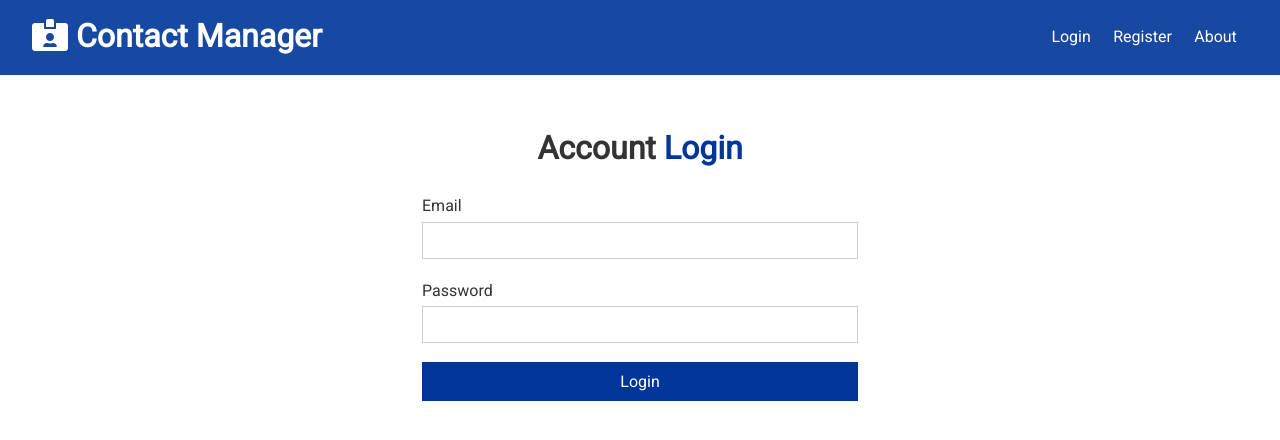
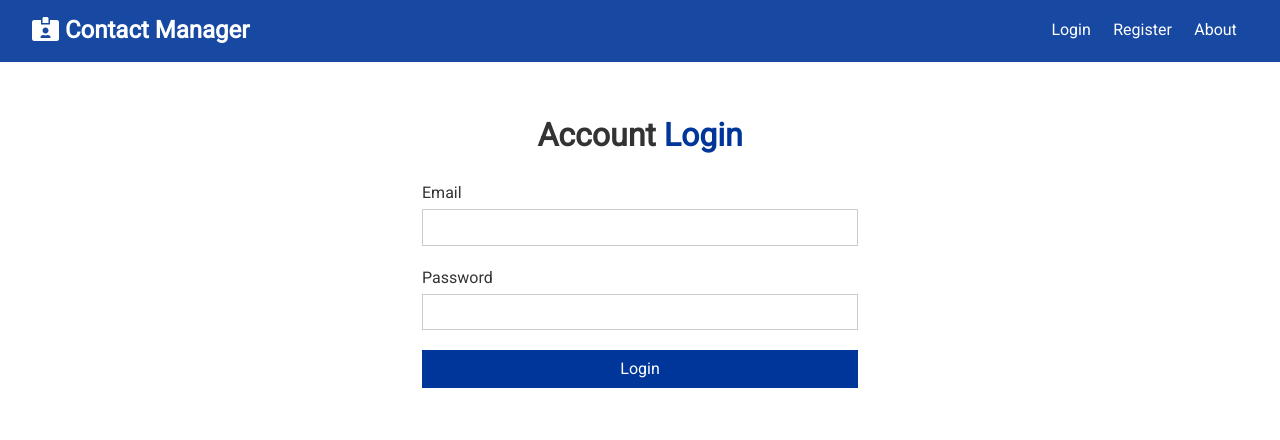
Before and after one commit to Pratham82/Contact-manager, a React (Create React App) app in the folder client/: page /login in a window 1280 px wide. Shown: the top 440 px of the page. Built offline with nearby package versions, Linux system fonts and the light colour scheme.

Commit message:
Updated Navbar

```diff
--- a/client/src/components/layout/Navbar.js
+++ b/client/src/components/layout/Navbar.js
@@ -2,14 +2,19 @@ import React, { Fragment, useContext } from 'react'
 import PropTypes from 'prop-types'
 import { Link } from 'react-router-dom'
 import AuthContext from '../../contexts/auth/authContext'
+import ContactContext from '../../contexts/contact/contactContext'
 
 const Navbar = ({ title, icon }) => {
   const authContext = useContext(AuthContext)
+  const contactContext = useContext(ContactContext)
 
   const { isAuthenticated, logout, user } = authContext
+  const { clearContacts } = contactContext
 
-  const onLogout = () => logout()
-
+  const onLogout = () => {
+    logout()
+    clearContacts()
+  }
   const authLinks = (
     <Fragment>
       <li>
@@ -40,9 +45,9 @@ const Navbar = ({ title, icon }) => {
 
   return (
     <div className="navbar bg-primary">
-      <h1>
+      <h2>
         <i className={icon} /> {title}
-      </h1>
+      </h2>
       <ul>{isAuthenticated ? authLinks : guestLinks}</ul>
     </div>
   )
```
